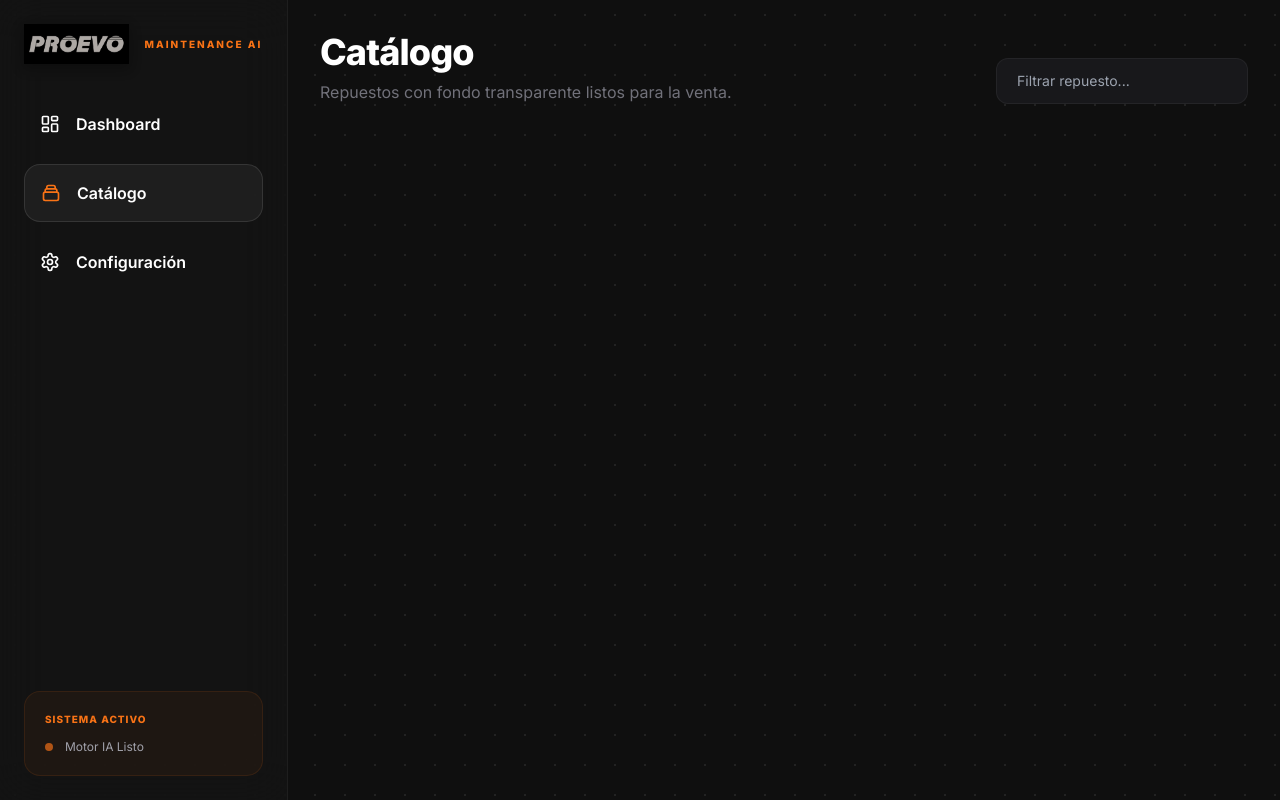
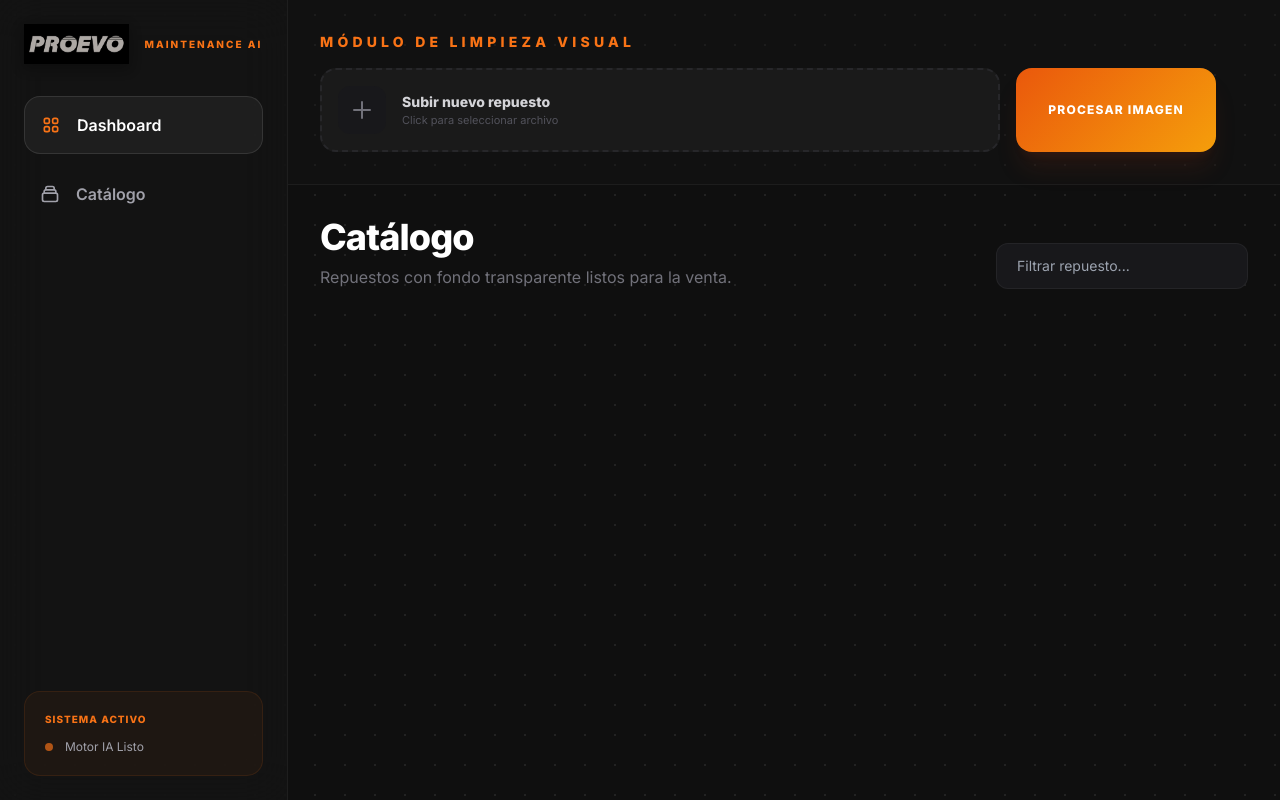
Before and after one commit to nachotarno/proevocatalogo, a Flask app: page / in a window 1280 px wide. Run offline with Flask 3, Linux system fonts and the light colour scheme; some libraries are stand-ins or nearby versions.

Commit message:
Update index.html

```diff
--- a/templates/index.html
+++ b/templates/index.html
@@ -16,10 +16,9 @@
         .proevo-gradient { background: linear-gradient(135deg, #ea580c 0%, #f59e0b 100%); }
         .catalog-card { transition: all 0.3s cubic-bezier(0.4, 0, 0.2, 1); }
         .catalog-card:hover { transform: translateY(-5px); border-color: #ea580c; }
-        /* Estilo para que el logo se vea nítido y con un color más claro */
         .proevo-logo {
             filter: invert(100%) brightness(120%) drop-shadow(0 4px 6px rgba(0,0,0,0.3));
-            max-height: 2.5rem; /* Ajusta la altura máxima para que no sea gigante */
+            max-height: 2.5rem;
             width: auto;
         }
     </style>
@@ -30,24 +29,19 @@
     <aside class="w-full md:w-24 lg:w-72 flex-shrink-0 bg-[#151515]/80 backdrop-blur-xl border-r border-white/5 flex md:flex-col p-6 z-20 gap-8">
         <div class="flex items-center gap-4 justify-center md:justify-start">
             <img src="/static/logo-proevo.png" alt="Logo PROEVO" class="proevo-logo h-10 w-auto">
-
             <div class="hidden lg:block">
                 <p class="text-[10px] text-orange-500 uppercase font-black tracking-[0.2em]">Maintenance AI</p>
             </div>
         </div>
 
         <nav class="flex md:flex-col gap-3 w-full">
-            <button class="flex items-center gap-4 p-4 rounded-2xl text-white hover:bg-white/10 transition-all w-full">
-                <svg class="w-5 h-5 group-hover:text-orange-400 transition-colors" viewBox="0 0 24 24" fill="none" stroke="currentColor" stroke-width="2"><rect width="7" height="9" x="3" y="3" rx="1"/><rect width="7" height="5" x="14" y="3" rx="1"/><rect width="7" height="9" x="14" y="12" rx="1"/><rect width="7" height="5" x="3" y="16" rx="1"/></svg>
+            <button class="flex items-center gap-4 p-4 rounded-2xl bg-white/5 text-white border border-white/10 hover:bg-white/10 transition-all w-full">
+                <svg class="w-5 h-5 text-orange-500" fill="none" stroke="currentColor" viewBox="0 0 24 24"><path stroke-linecap="round" stroke-linejoin="round" stroke-width="2" d="M4 6a2 2 0 012-2h2a2 2 0 012 2v2a2 2 0 01-2 2H6a2 2 0 01-2-2V6zM14 6a2 2 0 012-2h2a2 2 0 012 2v2a2 2 0 01-2 2h-2a2 2 0 01-2-2V6zM4 16a2 2 0 012-2h2a2 2 0 012 2v2a2 2 0 01-2 2H6a2 2 0 01-2-2v-2zM14 16a2 2 0 012-2h2a2 2 0 012 2v2a2 2 0 01-2 2h-2a2 2 0 01-2-2v-2z"></path></svg>
                 <span class="hidden lg:block font-semibold">Dashboard</span>
             </button>
-            <button class="flex items-center gap-4 p-4 rounded-2xl bg-white/5 text-white border border-white/10 hover:bg-white/10 transition-all w-full">
-                <svg class="w-5 h-5 text-orange-500" fill="none" stroke="currentColor" viewBox="0 0 24 24"><path stroke-linecap="round" stroke-linejoin="round" stroke-width="2" d="M19 11H5m14 0a2 2 0 012 2v6a2 2 0 01-2 2H5a2 2 0 01-2-2v-6a2 2 0 012-2m14 0V9a2 2 0 00-2-2M5 11V9a2 2 0 012-2m0 0V5a2 2 0 012-2h6a2 2 0 012 2v2M7 7h10"></path></svg>
+            <button class="flex items-center gap-4 p-4 rounded-2xl text-zinc-400 hover:text-white hover:bg-white/5 transition-all w-full">
+                <svg class="w-5 h-5" fill="none" stroke="currentColor" viewBox="0 0 24 24"><path stroke-linecap="round" stroke-linejoin="round" stroke-width="2" d="M19 11H5m14 0a2 2 0 012 2v6a2 2 0 01-2 2H5a2 2 0 01-2-2v-6a2 2 0 012-2m14 0V9a2 2 0 00-2-2M5 11V9a2 2 0 012-2m0 0V5a2 2 0 012-2h6a2 2 0 012 2v2M7 7h10"></path></svg>
                 <span class="hidden lg:block font-semibold">Catálogo</span>
-            </button>
-            <button class="flex items-center gap-4 p-4 rounded-2xl text-white hover:bg-white/10 transition-all w-full">
-                <svg class="w-5 h-5 group-hover:text-orange-400 transition-colors" viewBox="0 0 24 24" fill="none" stroke="currentColor" stroke-width="2"><path d="M12.22 2h-.44a2 2 0 0 0-2 2v.18a2 2 0 0 1-1 1.73l-.43.25a2 2 0 0 1-2 0l-.15-.08a2 2 0 0 0-2.73.73l-.22.38a2 2 0 0 0 .73 2.73l.15.1a2 2 0 0 1 1 1.72v.51a2 2 0 0 1-1 1.74l-.15.09a2 2 0 0 0-.73 2.73l.22.38a2 2 0 0 0 2.73.73l.15-.08a2 2 0 0 1 2 0l.43.25a2 2 0 0 1 1 1.73V20a2 2 0 0 0 2 2h.44a2 2 0 0 0 2-2v-.18a2 2 0 0 1 1-1.73l.43-.25a2 2 0 0 1 2 0l.15.08a2 2 0 0 0 2.73-.73l.22-.38a2 2 0 0 0-.73-2.73l-.15-.09a2 2 0 0 1-1-1.74v-.51a2 2 0 0 1 1-1.72l.15-.1a2 2 0 0 0 .73-2.73l-.22-.38a2 2 0 0 0-2.73-.73l-.15.08a2 2 0 0 1-2 0l-.43-.25a2 2 0 0 1-1-1.73V4a2 2 0 0 0-2-2Z"/><circle cx="12" cy="12" r="3"/></svg>
-                <span class="hidden lg:block font-semibold">Configuración</span>
             </button>
         </nav>
 
@@ -61,6 +55,29 @@
     </aside>
 
     <main class="flex-1 flex flex-col">
+        <header class="p-8 border-b border-white/5 bg-[#151515]/40">
+            <div class="max-w-4xl">
+                <h2 class="text-sm font-black text-orange-500 uppercase tracking-[0.3em] mb-4">Módulo de Limpieza Visual</h2>
+                <div class="flex flex-col md:flex-row gap-4">
+                    <div class="flex-1 relative group">
+                        <input type="file" id="fileInput" class="hidden" onchange="document.getElementById('fileNameDisplay').innerText = this.files[0].name">
+                        <label for="fileInput" class="flex items-center gap-4 p-4 bg-[#1a1a1a] border-2 border-dashed border-zinc-800 rounded-2xl cursor-pointer group-hover:border-orange-500/50 transition-all">
+                            <div class="w-12 h-12 rounded-xl bg-zinc-900 flex items-center justify-center text-zinc-500 group-hover:text-orange-500 transition-colors">
+                                <svg class="w-6 h-6" fill="none" stroke="currentColor" viewBox="0 0 24 24"><path stroke-linecap="round" stroke-linejoin="round" stroke-width="2" d="M12 4v16m8-8H4"></path></svg>
+                            </div>
+                            <div>
+                                <p class="text-sm font-bold text-zinc-300" id="fileNameDisplay">Subir nuevo repuesto</p>
+                                <p class="text-[11px] text-zinc-600 font-medium">Click para seleccionar archivo</p>
+                            </div>
+                        </label>
+                    </div>
+                    <button onclick="procesarImagen()" class="proevo-gradient px-8 py-4 rounded-2xl text-white font-extrabold text-xs uppercase tracking-widest shadow-xl shadow-orange-900/20 hover:scale-105 active:scale-95 transition-all">
+                        Procesar Imagen
+                    </button>
+                </div>
+            </div>
+        </header>
+
         <section class="p-8">
             <div class="flex items-end justify-between mb-10">
                 <div>
@@ -68,11 +85,12 @@
                     <p class="text-zinc-500 mt-2 font-medium">Repuestos con fondo transparente listos para la venta.</p>
                 </div>
                 <div class="flex gap-2">
-                    <input type="text" placeholder="Filtrar repuesto..." class="bg-zinc-900 border border-white/5 rounded-xl px-5 py-3 text-sm focus:outline-none focus:border-orange-500/50 transition-all">
+                    <input type="text" id="buscarCatalogo" placeholder="Filtrar repuesto..." class="bg-zinc-900 border border-white/5 rounded-xl px-5 py-3 text-sm focus:outline-none focus:border-orange-500/50 transition-all">
                 </div>
             </div>
 
-            </section>
+            <div id="catalogoImagenes" class="grid grid-cols-1 sm:grid-cols-2 lg:grid-cols-3 2xl:grid-cols-4 gap-8"></div>
+        </section>
     </main>
 </div>
 
```
